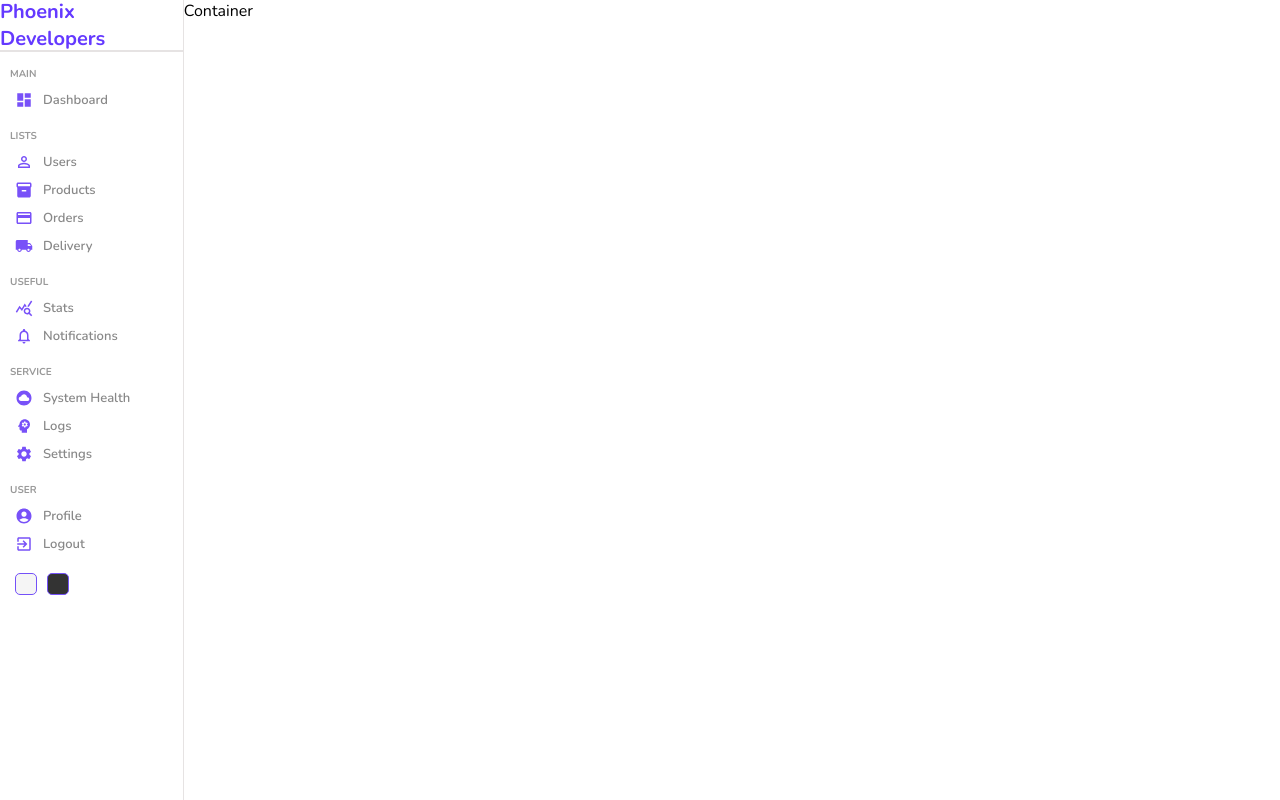
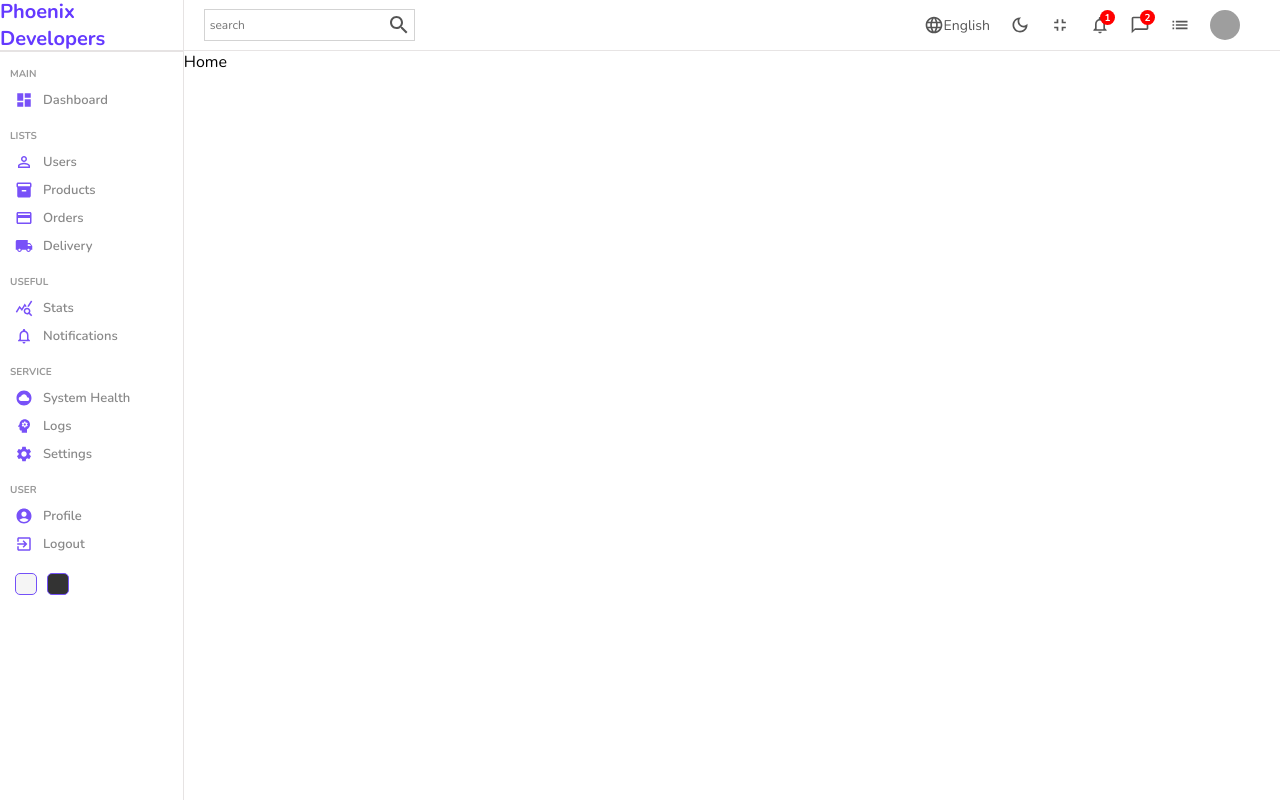
Before and after one commit to Snowkids-code/admin-dashboard, a React (Create React App) app: page / in a window 1280 px wide. Built offline with nearby package versions, Linux system fonts and the light colour scheme; grey boxes are pictures that could not be loaded.

Commit message:
Navbar frontend design done

```diff
--- a/src/components/navbar/Navbar.js
+++ b/src/components/navbar/Navbar.js
@@ -1,9 +1,55 @@
-import './Navbar.scss'
+import {
+  ChatBubbleOutlineOutlined,
+  DarkModeOutlined,
+  FullscreenExitOutlined,
+  LanguageOutlined,
+  ListOutlined,
+  NotificationsNoneOutlined,
+  SearchOutlined,
+} from "@mui/icons-material";
+import "./Navbar.scss";
 
 const Navbar = () => {
-    return(
-        <div></div>
-    )
-}
+  return (
+    <div className="navbar">
+      <div className="wrapper">
+        <div className="search">
+          <input placeholder="search" />
+          <SearchOutlined />
+        </div>
+        <div className="items">
+          <div className="item">
+            <LanguageOutlined className="icon" />
+            English
+          </div>
+          <div className="item">
+            <DarkModeOutlined className="icon" />
+          </div>
+          <div className="item">
+            <FullscreenExitOutlined className="icon" />
+          </div>
+          <div className="item">
+            <NotificationsNoneOutlined className="icon" />
+            <div className="counter">1</div>
+          </div>
+          <div className="item">
+            <ChatBubbleOutlineOutlined className="icon" />
+            <div className="counter">2</div>
+          </div>
+          <div className="item">
+            <ListOutlined className="icon" />
+          </div>
+          <div className="item">
+            <img
+              src="https://media.istockphoto.com/photos/closeup-portrait-of-her-she-nice-attractive-puzzled-ignorant-girl-picture-id1132758418?k=20&m=1132758418&s=612x612&w=0&h=ca6WVDDblf3um3mdfCSGVpLGfwuyjj5UTLD9rMMHfH4="
+              alt="image"
+              className="avatar"
+            />
+          </div>
+        </div>
+      </div>
+    </div>
+  );
+};
 
-export default Navbar
+export default Navbar;
--- a/src/components/navbar/Navbar.scss
+++ b/src/components/navbar/Navbar.scss
@@ -0,0 +1,72 @@
+.navbar {
+    height: 50px;
+    border-bottom: 0.5px solid rgb(231, 228, 228);
+    display: flex;
+    align-items: center;
+    font-size: 14px;
+    color: #555;
+
+    .wrapper {
+        display: flex;
+        align-items: center;
+        padding: 20px;
+        justify-content: space-between;
+        width: 100%;
+
+        .search {
+            display: flex;
+            align-items: center;
+            border: 0.5px solid lightgray;
+            padding: 3px;
+
+            input {
+                border: none;
+                outline: none;
+                background-color: transparent;
+
+                &::placeholder {
+                    font-size: 12px;
+                }
+            }
+        }
+
+        .items {
+            display: flex;
+            align-items: center;
+
+            .item {
+                display: flex;
+                align-items: center;
+                margin-right: 20px;
+                position: relative;
+
+                .icon {
+                    font-size: 20px;
+                }
+
+                .avatar {
+                    width: 30px;
+                    height: 30px;
+                    border-radius: 50%;
+                    cursor: pointer;
+                }
+
+                .counter {
+                    width: 15px;
+                    height: 15px;
+                    background-color: red;
+                    border-radius: 50%;
+                    display: flex;
+                    align-items: center;
+                    justify-content: center;
+                    color: white;
+                    font-size: 10px;
+                    font-weight: bold;
+                    position: absolute;
+                    top: -5px;
+                    right: -5px;
+                }
+            }
+        }
+    }
+}
--- a/src/pages/home/home.js
+++ b/src/pages/home/home.js
@@ -1,10 +1,14 @@
+import Navbar from "../../components/navbar/Navbar";
 import Sidebar from "../../components/sidebar/Sidebar";
 import "./home.scss";
 
 const Home = () => {
   return <div className="home">
       <Sidebar/>
-      <div className="home_container">Container</div>
+      <div className="home_container">
+        <Navbar/>
+        Home
+      </div>
   </div>;
 };
 
```
